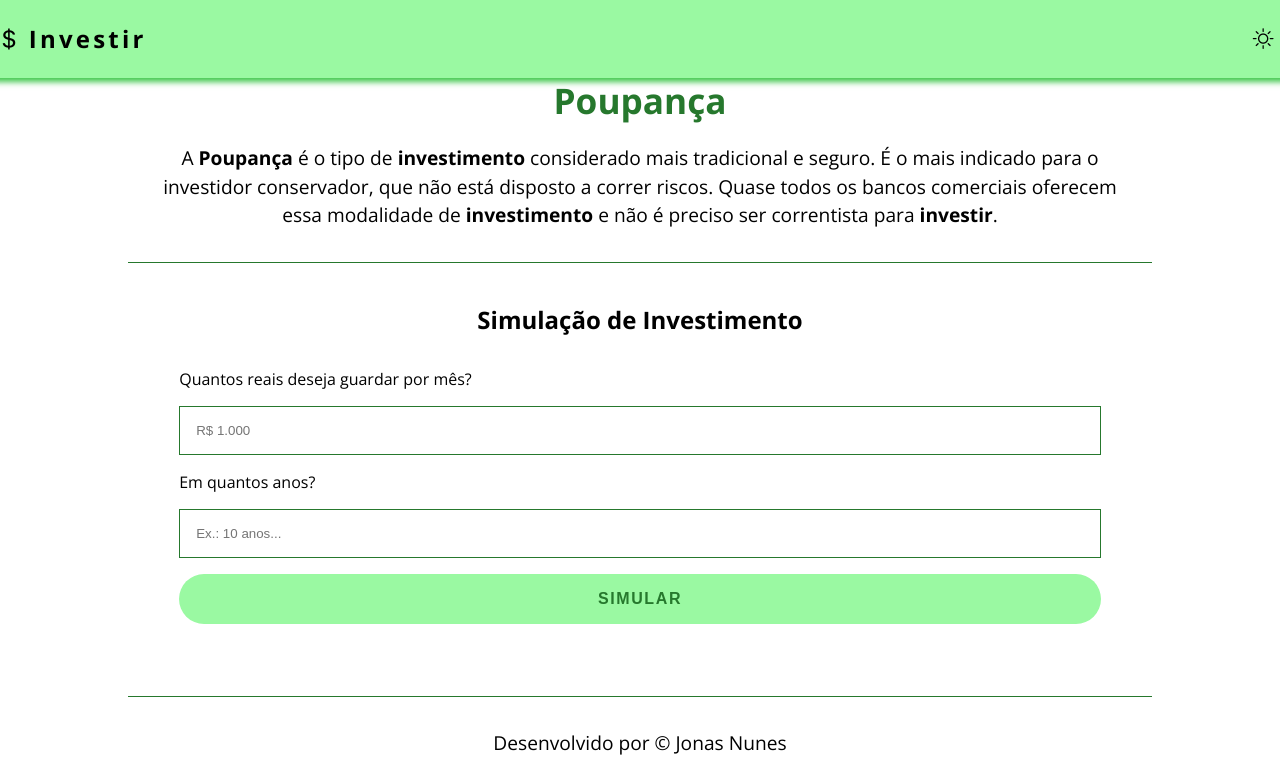
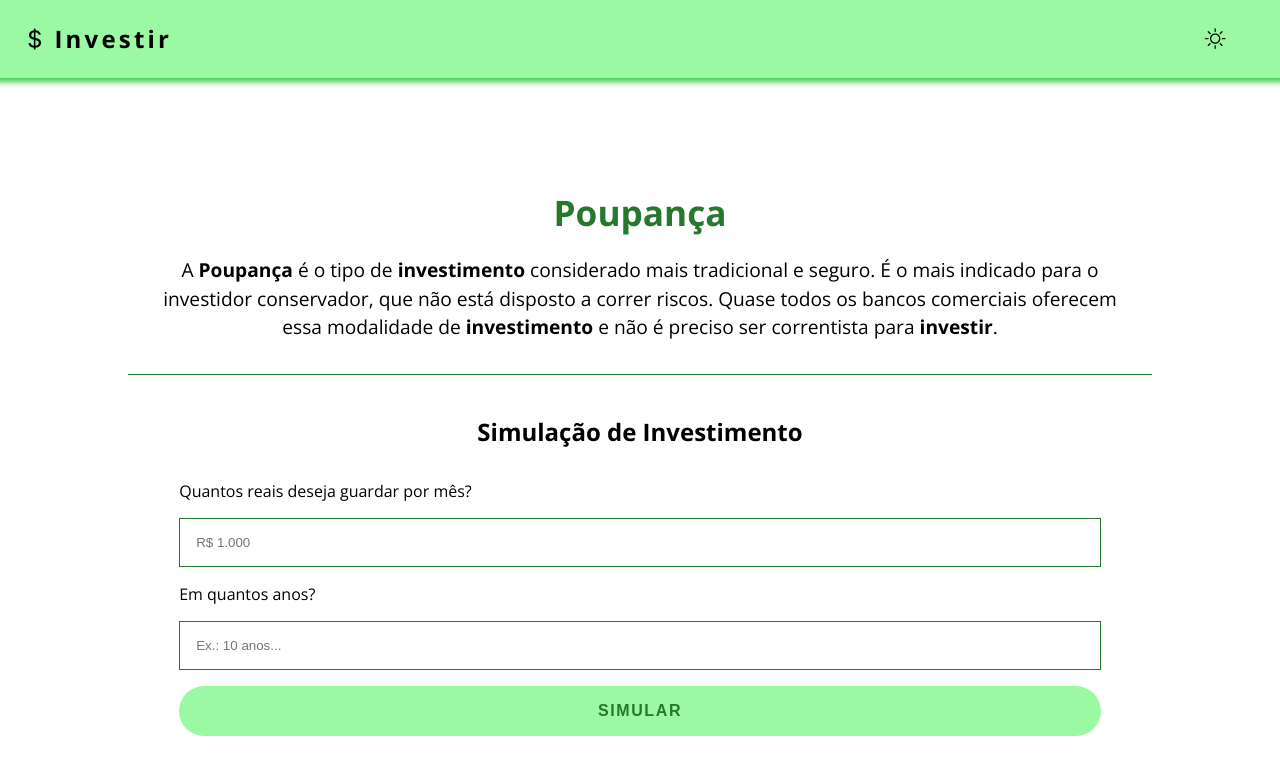
Before and after one commit to jonasnunes/investir, a PHP site: page / in a window 1280 px wide. Shown: the top 767 px of the page. Run offline with PHP 8.4, Linux system fonts and the light colour scheme.

Commit message:
update project
resolvendo problemas com responsividade

```diff
--- a/css/index.css
+++ b/css/index.css
@@ -64,6 +64,16 @@ header div {
   position: absolute;
   right: 2rem;
 }
+@media (min-width: 768px) {
+  header div {
+    padding-right: 3rem;
+  }
+}
+@media (min-width: 768px) {
+  header {
+    padding-left: 3rem;
+  }
+}
 @media (max-height: 450px) {
   header {
     position: absolute;
@@ -80,7 +90,7 @@ header div {
 @media (min-width: 376px) {
   .section-1 {
     width: 80%;
-    margin-top: 25rem;
+    margin-top: 30rem;
   }
 }
 @media (min-width: 451px) {
@@ -95,7 +105,7 @@ header div {
 }
 @media (min-width: 768px) {
   .section-1 {
-    margin-top: 1rem;
+    margin-top: 15rem;
   }
 }
 @media (max-height: 450px) {
```
Also changed, not shown: sass/style.sass (+8 -2 lines), 1 other file.
